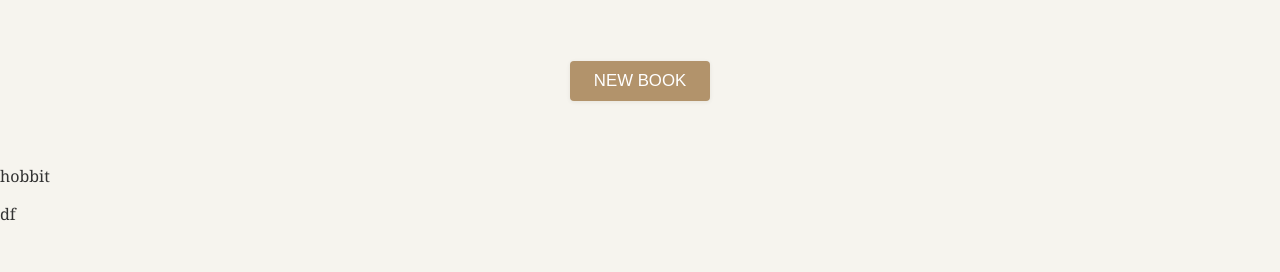
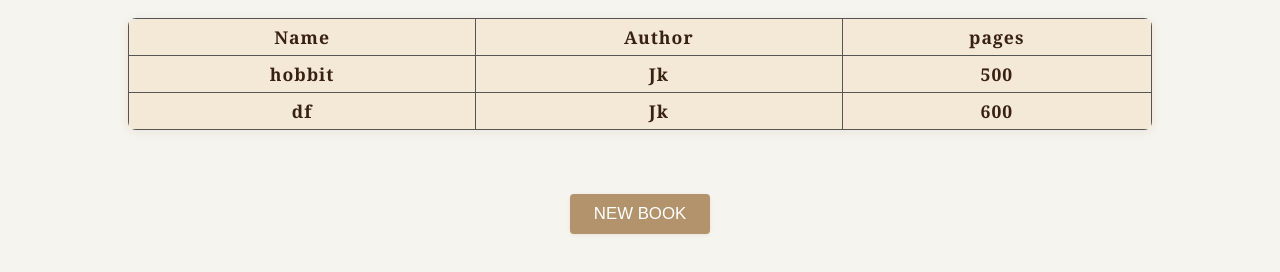
Before and after one commit to pedroxotic/library, a plain HTML site: page index.html in a window 1280 px wide. Shown: the part 46-318 px from the top of the page. Drawn offline with Linux system fonts and the light colour scheme.

Commit message:
"table displays books"

```diff
--- a/code.js
+++ b/code.js
@@ -1,24 +1,49 @@
 
 let books = new Array();
+let table = document.getElementById('table');
 
 function Book (title,author, pages){
 this.title=title,
 this.author=author,
 this.pages=pages
-this.id=crypto.randomUUID()
+this.id=crypto.randomUUID();
 }
-
+let book1 = new Book('harry', 'jk', 100);
+console.log(book1);
 function addBookToLibrary (title,author, pages){
     let book = new Book(title,author, pages);
     books.push(book);
 }
-const body = document.body;
 addBookToLibrary('hobbit', 'Jk', 500);
 addBookToLibrary('df', 'Jk', 600);
+
+
 books.forEach(book => {
-  const p = document.createElement('p');
-  p.textContent = book.title;
-  body.appendChild(p);
+  const fila = document.createElement('tr');
+  fila.id = 'fila';
+  table.appendChild(fila);
+
+  // for each book agrega una celda a la fila
+  bookarr = new Array();
+  bookarr.push(book.title, book.author, book.pages);
+
+  console.log(bookarr);
+
+
+  bookarr.forEach( (item,index) =>{
+    let celda = document.createElement('th');
+    celda.textContent = bookarr[index];
+    fila.appendChild(celda);
+  })
+
+
+
+  /*
+  const celda = document.createElement('th');
+  celda.textContent = book.title;
+  fila.appendChild(celda);
+  */
+
 });
 
 
--- a/index.html
+++ b/index.html
@@ -7,7 +7,17 @@
 </head>
 <body>
     <h1>MyLibrary</h1>
+<table id ="table">
+<tbody>
+<tr>
+  <th>Name</th>
+  <th>Author</th>
+  <th>pages</th>
+</tr>
 
+</tbody>
+
+</table>
 
 <button>NEW BOOK</button>
 <script src="code.js" defer></script>
```
